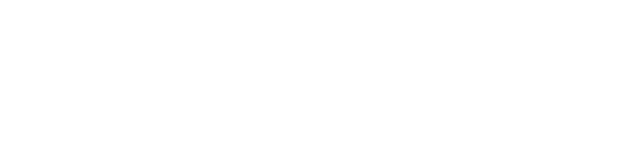
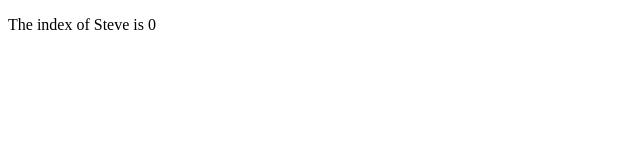
Before and after one commit to edilmarflores/ET-Edilmar, a plain HTML site: page Array JS/index.html in a window 1280 px wide. Shown: the whole page, without its empty margins (0-640 px from the left). Drawn offline with Linux system fonts and the light colour scheme.

Commit message:
Update index.html

```diff
--- a/Array JS/index.html
+++ b/Array JS/index.html
@@ -1,10 +1,11 @@
 <!DOCTYPE html>
 <html>
     <head>
-
+    <p>The index of Steve is 0</p>
     </head>
     <body>
 
         <script src="index.js"></script>
+
     </body>
 </html>
```
